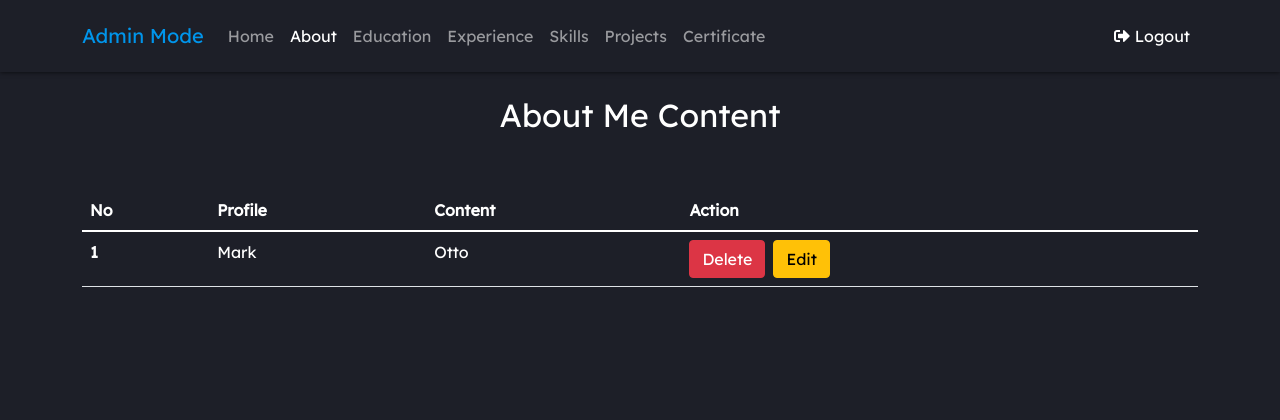
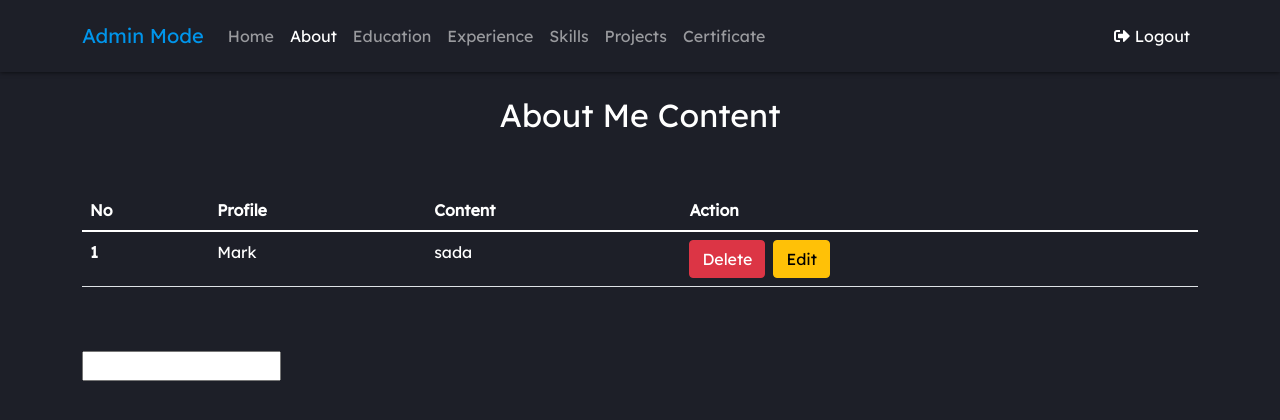
Before and after one commit to wanrabbae/mern-web-portfolio, a React (Create React App) app in the folder client/: page /aboutadmin in a window 1280 px wide. Shown: the top 420 px of the page. Built offline with nearby package versions, Linux system fonts and the light colour scheme.

Commit message:
Make something better ;)

```diff
--- a/client/package.json
+++ b/client/package.json
@@ -11,10 +11,12 @@
     "bootstrap": "^5.1.1",
     "popper.js": "^1.16.1",
     "react": "^17.0.2",
+    "react-datepicker": "^4.2.1",
     "react-dom": "^17.0.2",
     "react-redux": "^7.2.5",
     "react-router-dom": "^5.3.0",
     "react-scripts": "4.0.3",
+    "react-toastify": "^8.0.3",
     "redux": "^4.1.1",
     "redux-thunk": "^2.3.0",
     "web-vitals": "^1.0.1"
--- a/client/src/App.js
+++ b/client/src/App.js
@@ -3,6 +3,9 @@ import AOS from 'aos';
 import 'aos/dist/aos.css';
 import './App.css'
 import { Route, Switch } from "react-router-dom";
+import { ToastContainer } from 'react-toastify';
+import "react-toastify/dist/ReactToastify.css";
+import "react-datepicker/dist/react-datepicker.css";
 
 // Admin
 import NavbarAdmin from "./components/Admin/Navbar/NavbarAdmin";
@@ -26,6 +29,7 @@ function App() {
   const [isLogin, setIsLogin] = React.useState(true);
   return (
     <div className="App">
+      <ToastContainer autoClose={3000} toastClassName="dark-toast" toastStyle={{ backgroundColor: "#1d1f28" }} />
       {isLogin ? <div>
         <NavbarAdmin />
         <Switch>
--- a/client/src/components/Admin/About/AboutAdmin.js
+++ b/client/src/components/Admin/About/AboutAdmin.js
@@ -1,6 +1,15 @@
-import React from 'react';
+import React, { useState } from 'react';
+import { toast } from 'react-toastify';
+import DatePicker from 'react-datepicker';
 
 function AboutAdmin() {
+    const notifyEdit = () => toast.success('You clicked the button Edit!')
+    const notifyDelete = () => toast.warn('You clicked the button Delete!')
+
+    const [startDate, setStartDate] = useState(new Date());
+
+    console.log(startDate);
+
     return (
         <div className="py-5">
             <div className="row text-center">
@@ -23,16 +32,19 @@ function AboutAdmin() {
                             <tr>
                                 <th scope="row">1</th>
                                 <td>Mark</td>
-                                <td>Otto</td>
+                                <td>sada</td>
                                 <td>
-                                    <a href="https://www.google.com" className="btn btn-danger me-2" onClick={() => { window.confirm('Are you sure ?'); }}>Delete</a>
-                                    <a href="https://www.google.com" className="btn btn-warning">Edit</a>
+                                    <a href="#" className="btn btn-danger me-2" onClick={notifyDelete}>Delete</a>
+                                    <a href="#" className="btn btn-warning" onClick={notifyEdit}>Edit</a>
                                 </td>
                             </tr>
                         </tbody>
                     </table>
                 </div>
             </div>
+            <div className="mt-5">
+                <DatePicker selected={startDate} onChange={(date) => setStartDate(date)} />
+            </div>
         </div>
     );
 }
```
Also changed, not shown: 1 other file (tests, documents, lock files or other folders).
